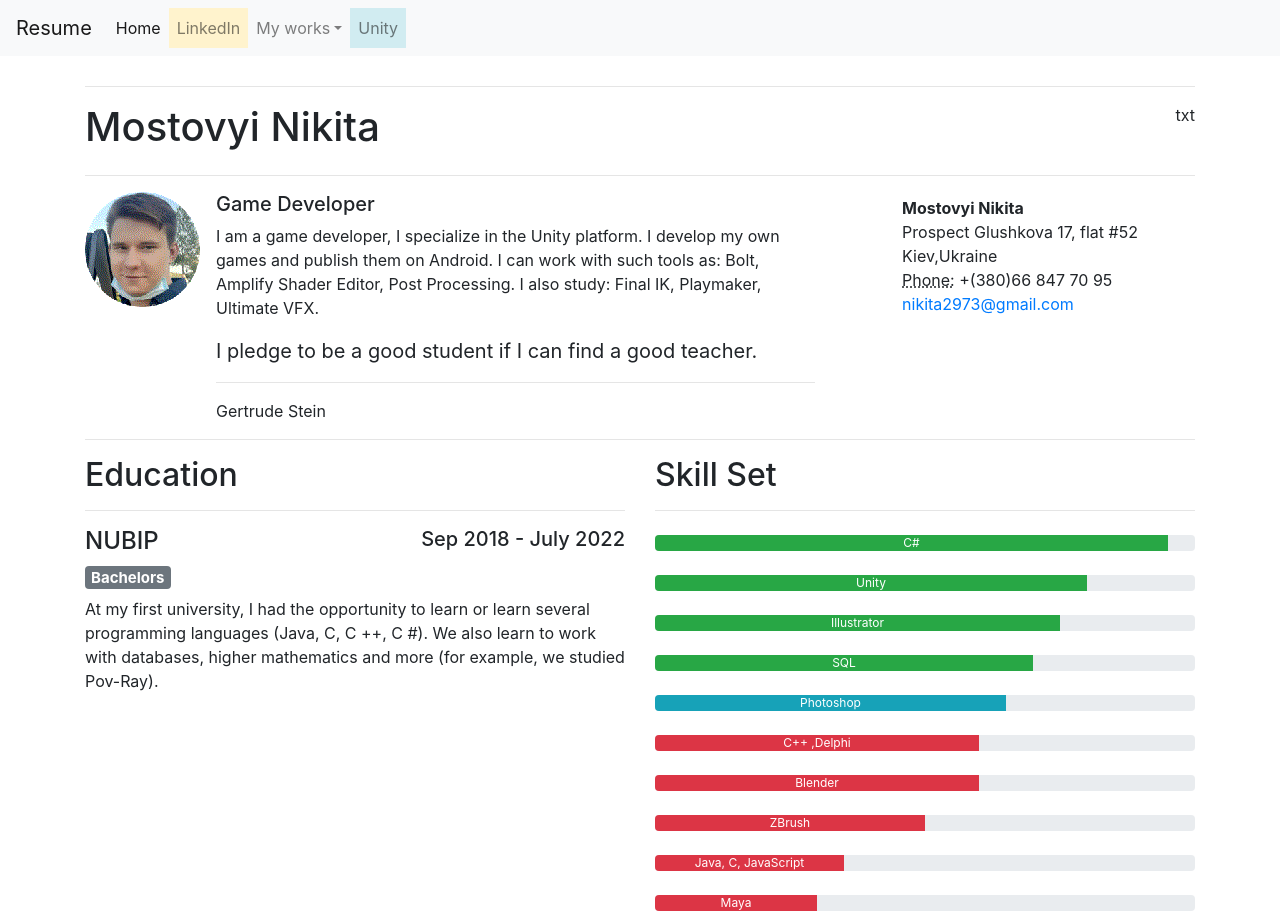
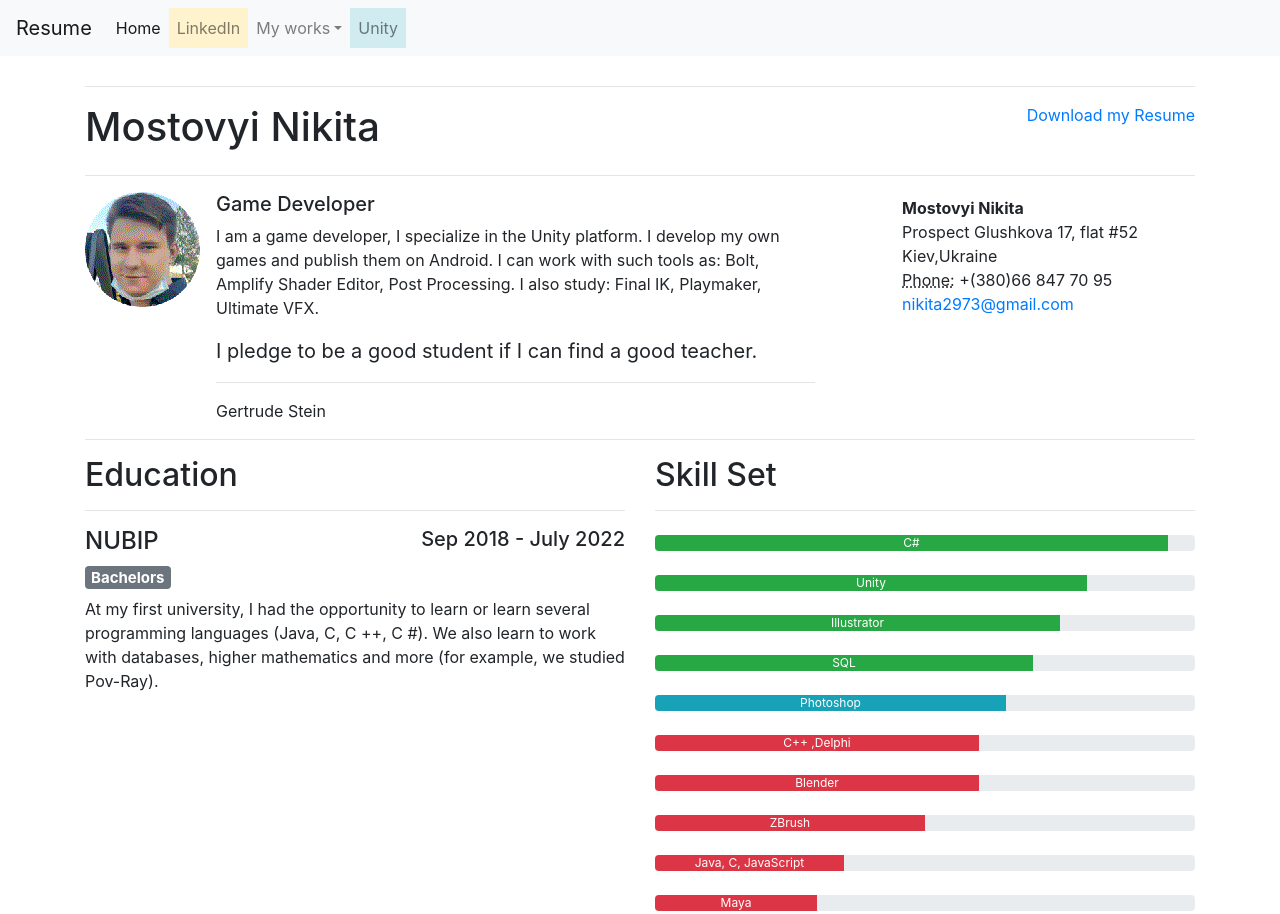
Before and after one commit to nikita2973/unity_resume.github.io, a plain HTML site: page index.html in a window 1280 px wide. Shown: the top 914 px of the page. Drawn offline with Linux system fonts and the light colour scheme.

Commit message:
Update index.html

```diff
--- a/index.html
+++ b/index.html
@@ -35,7 +35,7 @@
         <h1>Mostovyi Nikita</h1>
       </div>
       <div class="col-6">
-        <p class="text-right"><a href="app-ads.txt"></a> txt</p>
+         <p class="text-right"><a href="app-ads.txt">Download my Resume</a></p>
       </div>
     </div>
     <hr>
```
